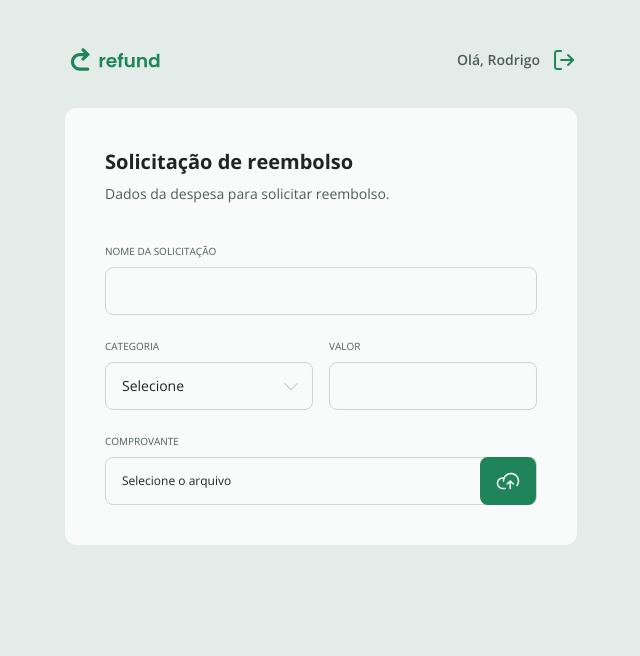
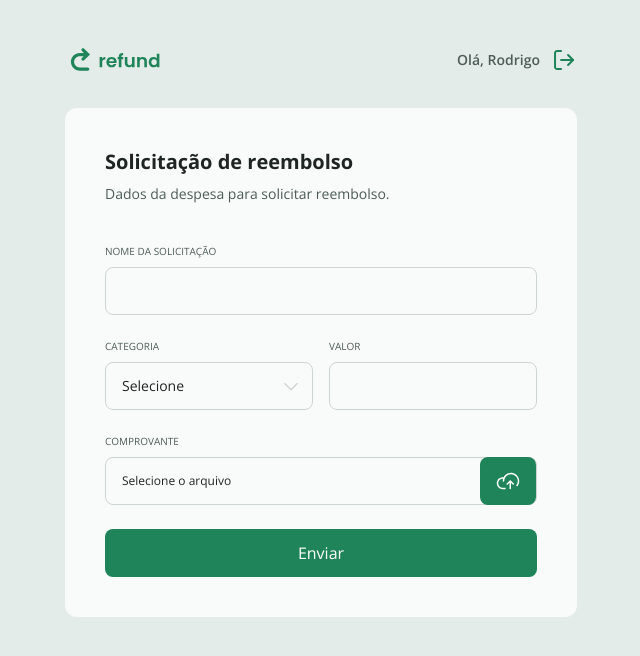
Before and after one commit to palhetabraian/APP-Reembolso, a React (Vite) app in the folder web/: page / in a window 1280 px wide. Shown: the top 656 px of the page, without its empty margins (319-959 px from the left). Built offline with nearby package versions, Linux system fonts and the light colour scheme.

Commit message:
feat: Button Enviar

```diff
--- a/web/src/pages/Refund.tsx
+++ b/web/src/pages/Refund.tsx
@@ -6,12 +6,25 @@
 import { Input } from '../components/Input';
 import { Select } from '../components/Select';
 import { Upload } from '../components/Upload';
+import { Button } from '../components/Button';
 
 export function Refund() {
+  const [name, setName] = useState('');
+  const [amount, setAmount] = useState('');
   const [category, setCategory] = useState('');
+  const [isLoading, setIsLoading] = useState(false);
+  const [filename, setFileName] = useState<File | null>(null);
+
+  function onSubmit(e: React.FormEvent) {
+    e.preventDefault();
+    console.log(name, amount, category, filename);
+  }
 
   return (
-    <form className="bg-gray-500 w-full rounded-xl flex flex-col p-10 gap-6 lg:min-w-[512px]">
+    <form
+      onSubmit={onSubmit}
+      className="bg-gray-500 w-full rounded-xl flex flex-col p-10 gap-6 lg:min-w-[512px]"
+    >
       <header>
         <h1 className="text-xl font-bold text-gray-100">
           Solicitação de reembolso
@@ -21,7 +34,12 @@
         </p>
       </header>
 
-      <Input required legend="Nome da solicitação" />
+      <Input
+        required
+        legend="Nome da solicitação"
+        value={name}
+        onChange={(e) => setName(e.target.value)}
+      />
 
       <div className="flex gap-4">
         <Select
@@ -37,10 +55,22 @@
           ))}
         </Select>
 
-        <Input legend="valor" required />
+        <Input
+          legend="valor"
+          required
+          value={amount}
+          onChange={(e) => setAmount(e.target.value)}
+        />
       </div>
 
-      <Upload />
+      <Upload
+        filename={filename && filename.name}
+        onChange={(e) => e.target.files && setFileName(e.target.files[0])}
+      />
+
+      <Button type="submit" isLoading={isLoading}>
+        Enviar
+      </Button>
     </form>
   );
 }
```
